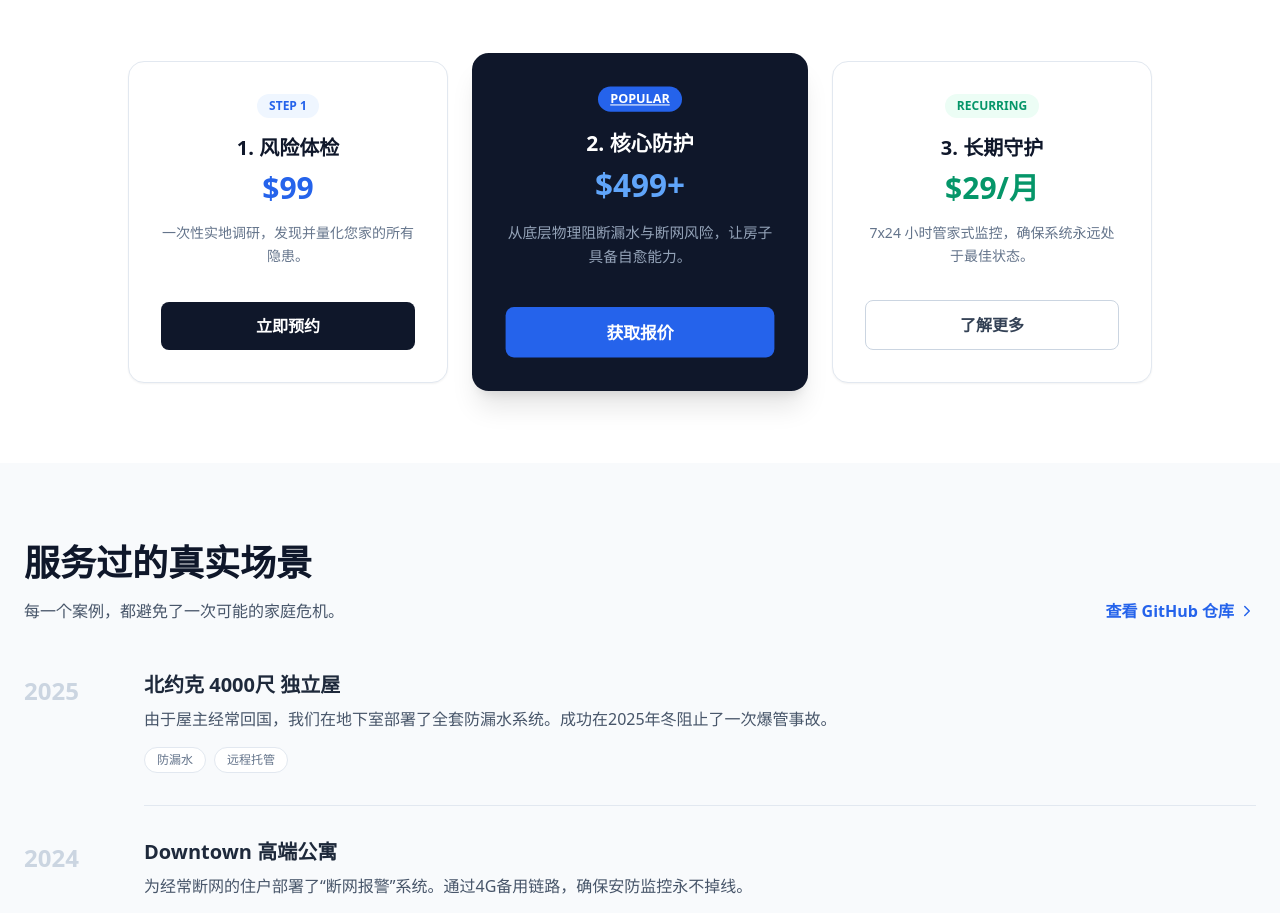
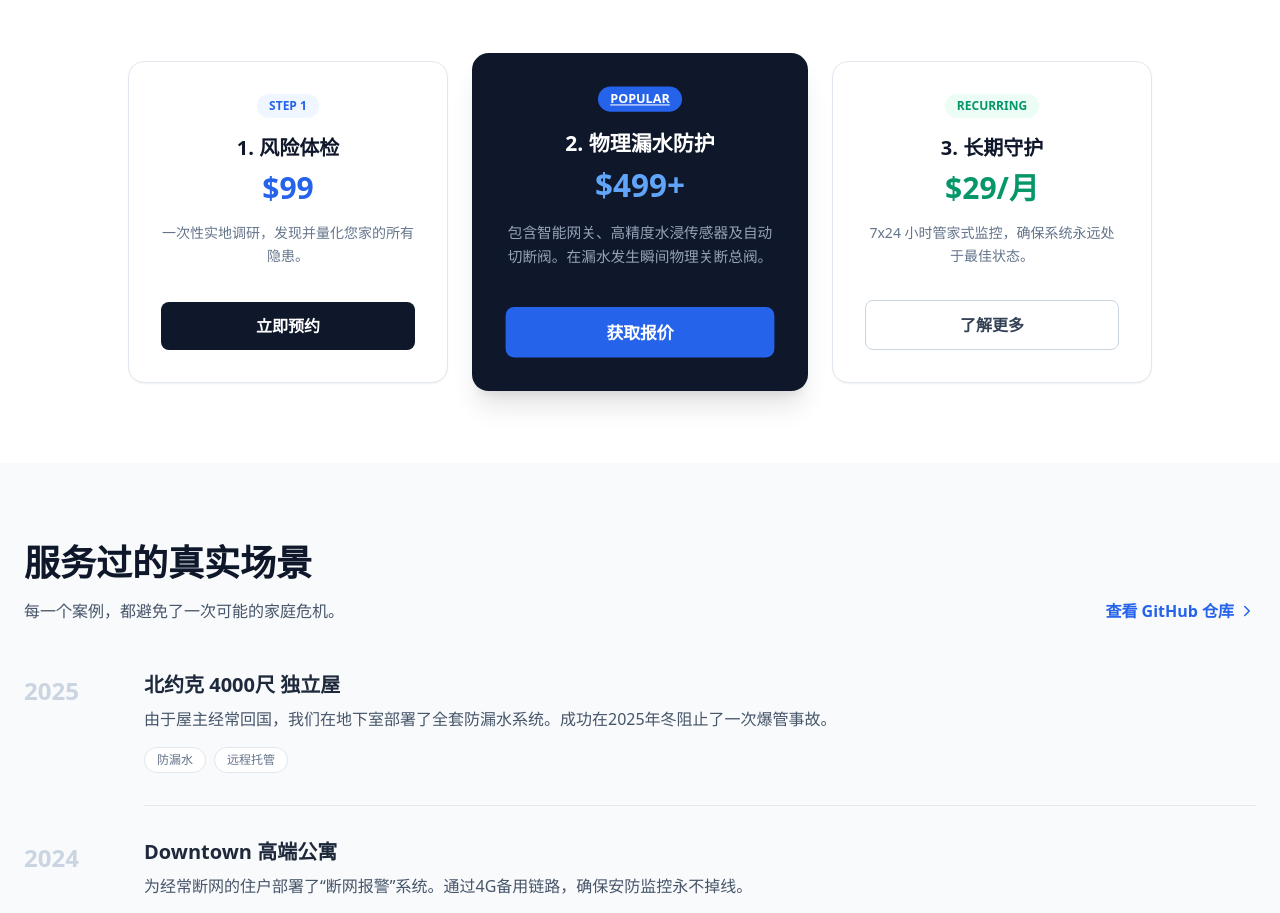
Before and after one commit to rickywang20250908-hash/SmartHome, a React (Create React App) app: page / in a window 1280 px wide. Shown: the part 3340-4253 px from the top of the page. Built offline with nearby package versions, Linux system fonts and the light colour scheme; no server answers.

Commit message:
feat: specialized leak protection package description

```diff
--- a/src/App.js
+++ b/src/App.js
@@ -112,9 +112,9 @@ const TRANSLATIONS = {
       audit_price: "$99",
       audit_desc: "一次性实地调研，发现并量化您家的所有隐患。",
       audit_btn: "立即预约",
-      core_title: "2. 核心防护",
+      core_title: "2. 物理漏水防护",
       core_price: "$499+",
-      core_desc: "从底层物理阻断漏水与断网风险，让房子具备自愈能力。",
+      core_desc: "包含智能网关、高精度水浸传感器及自动切断阀。在漏水发生瞬间物理关断总阀。",
       core_btn: "获取报价",
       sub_title: "3. 长期守护",
       sub_price: "$29/月",
@@ -239,9 +239,9 @@ const TRANSLATIONS = {
       audit_price: "$99",
       audit_desc: "One-time on-site deep dive to identify and quantify every hazard.",
       audit_btn: "Book Now",
-      core_title: "2. Core Protect",
+      core_title: "2. Water Leak Protect",
       core_price: "$499+",
-      core_desc: "Physical hardening against leaks and network failures.",
+      core_desc: "Includes smart hub, precision leak sensors, and automatic shut-off valve. Instant physical flooding prevention.",
       core_btn: "Get Quote",
       sub_title: "3. Guardian Plan",
       sub_price: "$29/mo",
```
